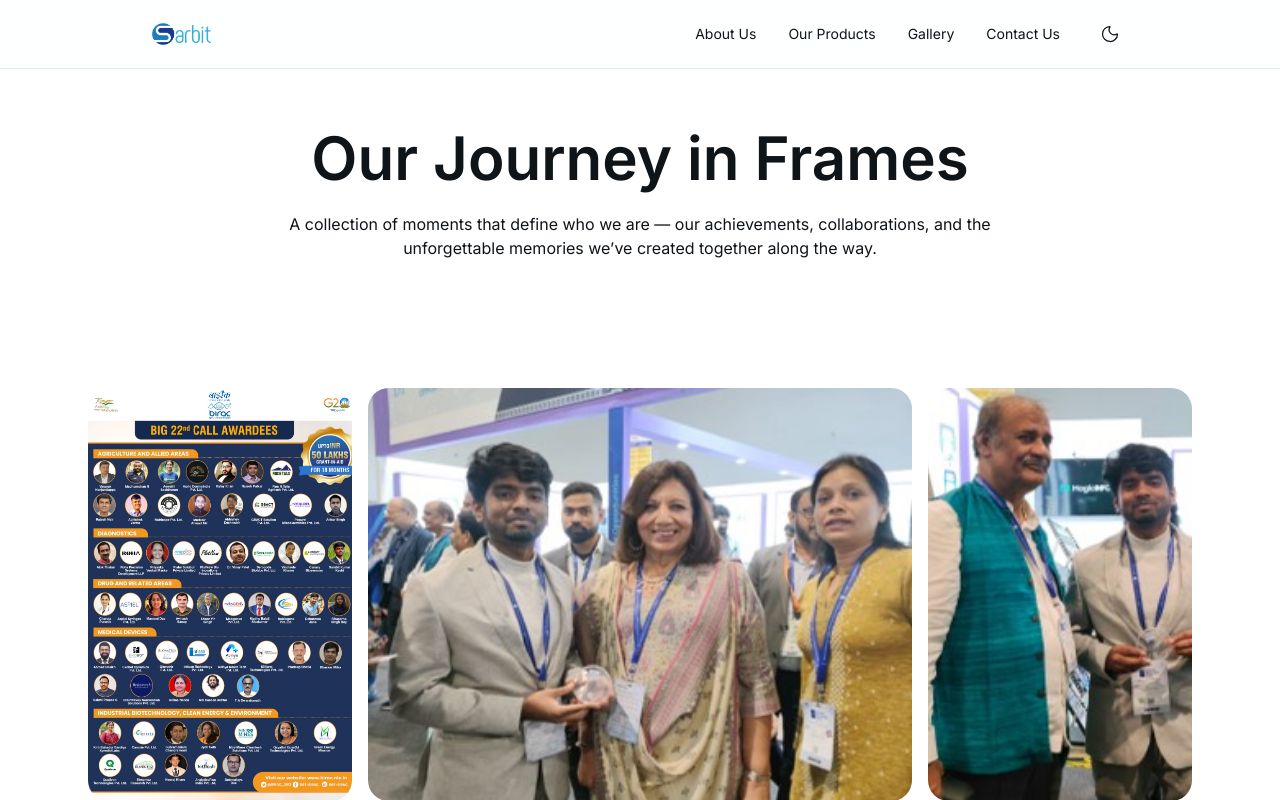
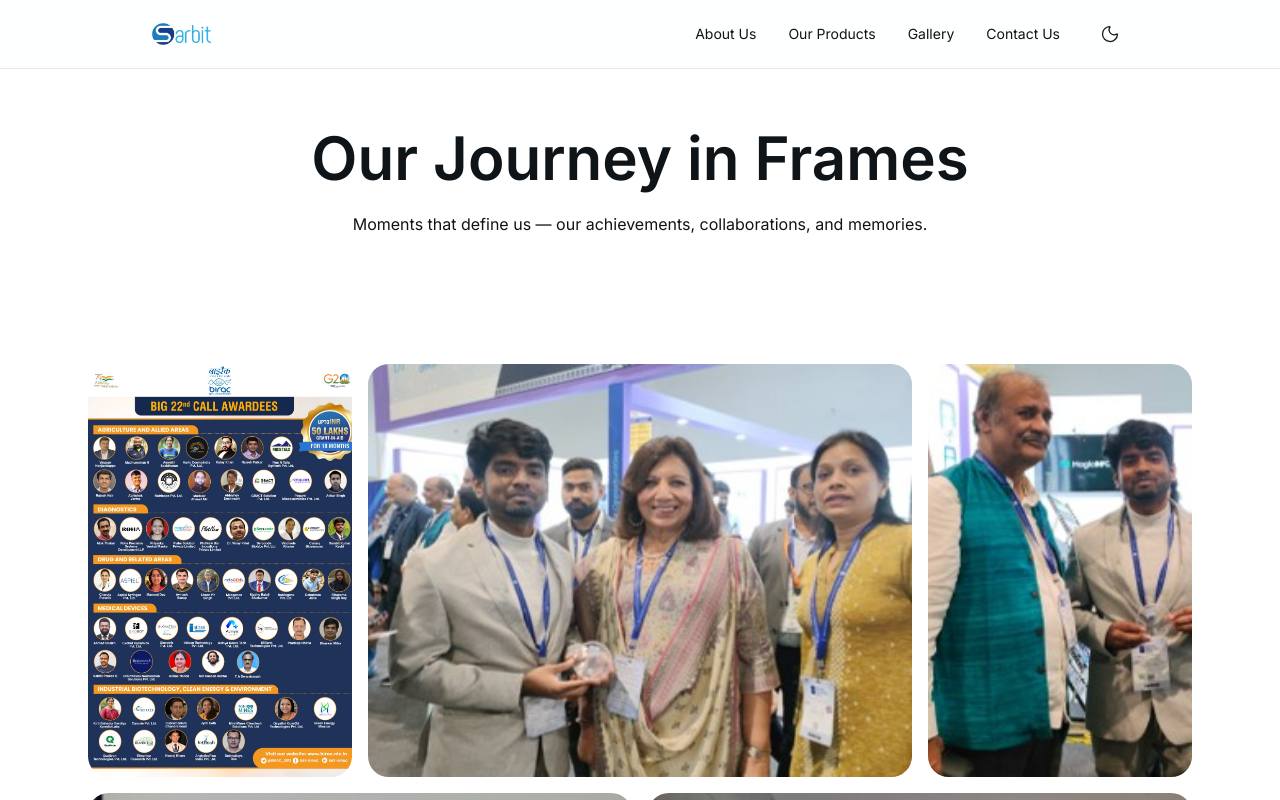
Before and after one commit to deepak5512/Sarbit, a Next.js app: page /gallery in a window 1280 px wide. Shown: the top 800 px of the page. Built offline with nearby package versions, Linux system fonts and the light colour scheme.

Commit message:
Text Changed

```diff
--- a/components/gallery.tsx
+++ b/components/gallery.tsx
@@ -28,9 +28,8 @@ export default function GalleryPage() {
             Our Journey in Frames
           </h2>
           <p>
-            A collection of moments that define who we are — our achievements,
-            collaborations, and the unforgettable memories we’ve created
-            together along the way.
+            Moments that define us — our achievements, collaborations, and
+            memories.
           </p>
         </div>
 
```
